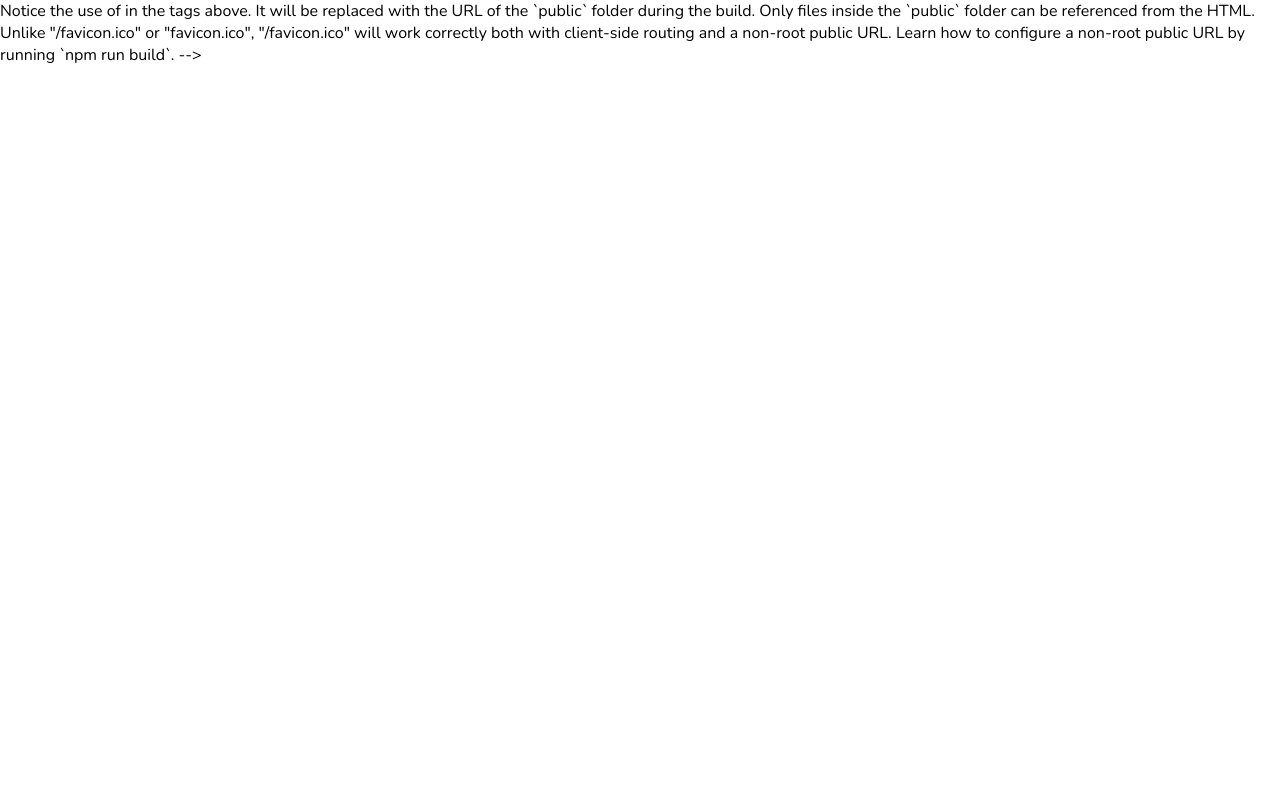
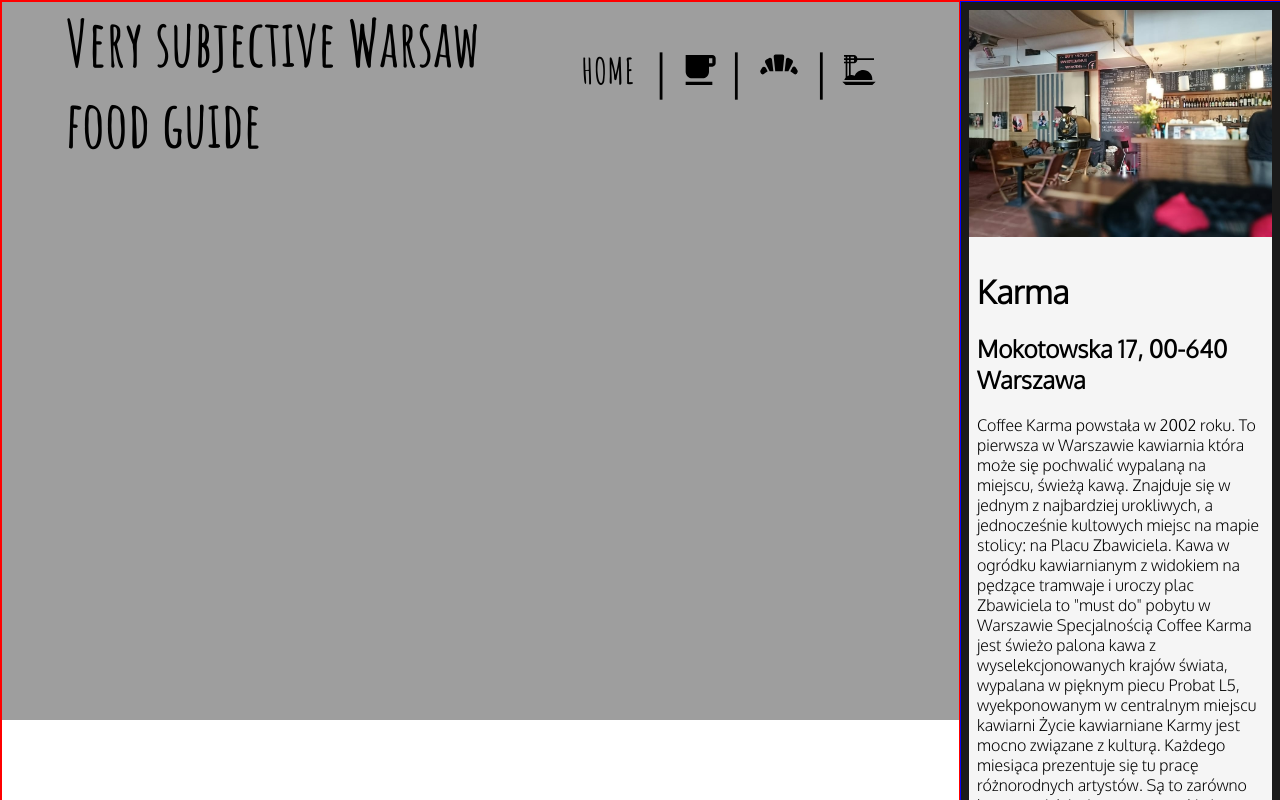
Before and after one commit to kingakw/WarsawGuide, a React (Create React App) app: page /Detail/1 in a window 1280 px wide. Built offline with nearby package versions, Linux system fonts and the light colour scheme.

Commit message:
detail info window added

```diff
--- a/src/App.css
+++ b/src/App.css
@@ -9,7 +9,7 @@ body
 {  margin: 0;
     padding: 0;
     font-size: 16px;
-    font-family: Nunito, sans-serif;
+    font-family: Oxygen, sans-serif;
 }
 
 .mainContainer {
@@ -35,6 +35,7 @@ body
     font-size: 3rem;
     display: flex;
     justify-content: space-between;
+    position: relative;
 }
 
 .places__infoContainer {
@@ -81,7 +82,10 @@ body
     font-family: Amatic SC;
     font-weight: bold;
     color: white;
+}
 
+.mainMenu__line__home {
+    text-decoration: none;
 }
 
 
--- a/src/App.js
+++ b/src/App.js
@@ -1,6 +1,7 @@
 import React, {useState} from 'react';
 import { Outlet, Link } from "react-router-dom";
 import Header from "./components/Header"
+import MapAndIcons from "./components/MapAndIcons"
 import './App.css';
 import FreeBreakfastIcon from '@mui/icons-material/FreeBreakfast';
 import BakeryDiningIcon from '@mui/icons-material/BakeryDining';
@@ -16,7 +17,7 @@ const App = () => {
             <Header/>
             <div className="mainMenu">
               <nav className="mainMenu__line">
-                <Link to="/Places"><MenuButt/></Link> | {" "}
+                <Link to="/Places" className="mainMenu__line__home"><MenuButt /></Link> | {" "}
                 <Link to="/Places/coffee"><FreeBreakfastIcon sx={{fontSize: 40}} style={{fill: "black"}}/></Link>   |  {" "}
                 <Link to="/Places/breakfast"><BakeryDiningIcon sx={{fontSize: 50}} style={{fill: "black"}}/></Link>  |  {" "}
                 <Link to="/Places/food"><DinnerDiningIcon sx={{fontSize: 40}} style={{fill: "black"}}/></Link>
--- /dev/null
+++ b/src/components/MapAndIcons.js
@@ -0,0 +1,13 @@
+import './mapAndIcons.css';
+import React from "react";
+import {getPlace, getPlaces} from "./data";
+import {useParams} from "react-router-dom";
+
+export default function MapAndIcons() {
+    let places = getPlaces();
+    let {placeType} = useParams();
+
+    return (
+<div className="mapAndIconContainer"></div>
+    )
+}
--- a/src/components/MenuButt.js
+++ b/src/components/MenuButt.js
@@ -34,8 +34,8 @@ export default function MenuButt() {
           'aria-labelledby': 'basic-button',
         }}
       >
-        <MenuItem onClick={handleClose}>Home</MenuItem>
-        <MenuItem onClick={handleClose}>About Me</MenuItem>
+        <MenuItem onClick={handleClose} >Home</MenuItem>
+        <MenuItem onClick={handleClose} >About Me</MenuItem>
       </Menu>
     </div>
   );
--- /dev/null
+++ b/src/components/PlaceDetail.js
@@ -0,0 +1,34 @@
+import React from "react";
+import {getPlace} from "./data";
+import {useParams} from "react-router-dom";
+import FacebookIcon from '@mui/icons-material/Facebook';
+import Link from '@mui/material/Link';
+import './detail.css';
+import MenuButt from "./MenuButt";
+
+const PlaceDetail = () => {
+    let {placeId} = useParams();
+    let place = getPlace(parseInt(placeId));
+    console.log(typeof placeId);
+
+return (
+    <div className="detail__container">
+        <div className="detail__info">
+        <img className="detail__info__image"
+             src={`${place.image}?w=248&fit=crop&auto=format`}
+             srcSet={`${place.image}?w=248&fit=crop&auto=format&dpr=2 2x`}
+             alt={`${place.name} photo`}
+             loading="lazy"
+        />
+        <div className="detail__info__text">
+            <h1>{place.name}</h1>
+            <h2>{place.direction}</h2>
+            <p> {place.description}</p>
+            <Link href={place.facebook} ><FacebookIcon fontSize="large" style={{fill: "black"}}/></Link>
+        </div>
+
+        </div>
+    </div>
+)
+}
+export default PlaceDetail;
--- a/src/components/Places.js
+++ b/src/components/Places.js
@@ -1,11 +1,13 @@
 import React from 'react';
-import {useParams} from "react-router-dom";
+import {Link, NavLink, useParams} from "react-router-dom";
 import {getPlaces} from "./data";
 import './places.css'
 import ImageListItem from '@mui/material/ImageListItem';
 import ImageListItemBar from '@mui/material/ImageListItemBar';
 import IconButton from '@mui/material/IconButton';
 import InfoIcon from '@mui/icons-material/Info';
+import Tooltip from '@mui/material/Tooltip';
+
 
 export default function Places() {
     let places = getPlaces();
@@ -17,6 +19,7 @@ export default function Places() {
             {places
                 .filter(({type}) => (type === placeType))
                 .map(({image, name, shortDescription, id}) => (
+                    <NavLink to={`/Detail/${id}`} key={id} >
                     <ImageListItem className="gallery__box" key={id}>
                         <img className="gallery__box__image"
                             src={`${image}?w=248&fit=crop&auto=format`}
@@ -24,41 +27,14 @@ export default function Places() {
                             alt={`${name} photo`}
                             loading="lazy"
                         />
-                        <ImageListItemBar
+                        <ImageListItemBar className="gallery__box__text"
                             title={name}
                             subtitle={shortDescription}
-                            actionIcon={
-                                <IconButton className="gallery__box__icon"
-                                    sx={{color: 'rgba(255, 255, 255, 0.54)'}}
-                                    aria-label={`info about ${name}`}
-                                >
-                                    <InfoIcon/>
-                                </IconButton>
-                            }
                         />
                     </ImageListItem>
+                    </NavLink>
                 ))
             }
         </div>
     );
 }
-
-
-{/*export default function Places() {
-    let places = getPlaces();
-    let {placeType} = useParams();
-
-    return (
-        <div className="container__gallery">
-            <p className="container__gallery__text"> {placeType} places: </p>
-            {places
-                .filter(({type}) => (type === placeType))
-                .map(({image, id}) => (
-                    <div className="gallery__box">
-                        <img className="gallery__box__image" key={id} src={image} alt="place photo"/>
-                    </div>
-                ))
-            }
-        </div>
-    );
-}*/}
--- a/src/components/data.js
+++ b/src/components/data.js
@@ -3,11 +3,18 @@ let places = [
         name: "Karma",
         id: 1,
         type: "coffee",
-        shortDescription: "lorem",
+        shortDescription: `Kawa w jednym z najbardziej urokliwych warszawskich miejsc: na Placu Zbawiciela`,
         direction: "Mokotowska 17, 00-640 Warszawa",
         image: "/image/coffee/karma.jpg",
-        description: "lorem",
-        facebook: ""
+        description: 'Coffee Karma powstała w 2002 roku. To pierwsza w Warszawie kawiarnia która może się pochwalić wypalaną na miejscu, świeżą kawą. ' +
+            'Znajduje się w jednym z najbardziej urokliwych, a jednocześnie kultowych miejsc na mapie stolicy: na Placu Zbawiciela. ' +
+            `Kawa w ogródku kawiarnianym z widokiem na pędzące tramwaje i uroczy plac Zbawiciela to "must do" pobytu w Warszawie`+
+            ' Specjalnością Coffee Karma jest świeżo palona kawa z wyselekcjonowanych krajów świata, wypalana w pięknym  piecu Probat L5, wyekponowanym w centralnym miejscu kawiarni' +
+            ' Życie kawiarniane Karmy jest mocno związane z kulturą. Każdego miesiąca prezentuje się tu pracę różnorodnych artystów. ' +
+            'Są to zarówno koncerty, jak i wieczory poetyckie i wernisaże',
+        facebook: "https://www.facebook.com/coffeekarma.warszawa/",
+        loc_right: "20%",
+        loc_down: "20%",
     },
     {
         name: "Karma",
--- /dev/null
+++ b/src/components/detail.css
@@ -0,0 +1,27 @@
+.detail__container {
+    display: block;
+    padding: 0.5rem 0.5rem 0 0.5rem;
+    width: auto;
+    height: 100%;
+}
+.detail__info{
+    background-color: whitesmoke;
+    padding-bottom: 2rem;
+    font-size: 1rem;
+}
+
+.detail__info__image{
+    height: 100%;
+    width: 100%;
+}
+
+.detail__info__text {
+    display: block;
+    padding: 0.5rem 0.5rem 0 0.5rem;
+    margin-right: 0;
+    width: auto;
+    height: 33.3%;
+}
+.detail__info__text Link {
+color: black;
+}
--- /dev/null
+++ b/src/components/mapAndIcons.css
@@ -0,0 +1,20 @@
+
+/*
+.mapAndIconContainer {
+    bottom: 0;
+    left: 0;
+    right: 0;
+    top: 0;
+    z-index: -1;
+    border: 1px solid red;
+    width: 75%;
+    height: auto;
+    background-image: url("http://localhost:3000/image/MAPA.jpg");
+    background-repeat: no-repeat;
+    background-size: 100%;
+    font-size: 3rem;
+}
+.iconsGrid{
+    position: absolute;
+}
+*/
--- a/src/components/places.css
+++ b/src/components/places.css
@@ -29,6 +29,12 @@
     width: 100%;
    }
 
-.gallery__box .gallery__box__icon {
-margin-right: 0.75rem;
+.gallery__box__text .MuiImageListItemBar-title {
+    font-family: Oxygen;
+    font-size: 1rem;
+    font-weight: bold;
 }
+.gallery__box__text .MuiImageListItemBar-subtitle {
+    font-family: Oxygen;
+    font-size: 0.73rem;
+}
--- a/src/index.js
+++ b/src/index.js
@@ -10,6 +10,7 @@ import './index.css';
 import App from './App';
 import reportWebVitals from './reportWebVitals';
 import Places from "./components/Places";
+import PlaceDetail from "./components/PlaceDetail";
 
 
 const rootElement = document.getElementById("root");
@@ -17,6 +18,7 @@ render(
     <BrowserRouter>
         <Routes>
             <Route path="/" element={<App/>}>
+                <Route path="Detail/:placeId" element={<PlaceDetail />} />
                 <Route path="Places" element={<Places/>}>
                     <Route path=":placeType" element={<Places/>}/>
                 </Route>
```
Also changed, not shown: src/components/MenuButt.css (line endings or trailing spaces).
